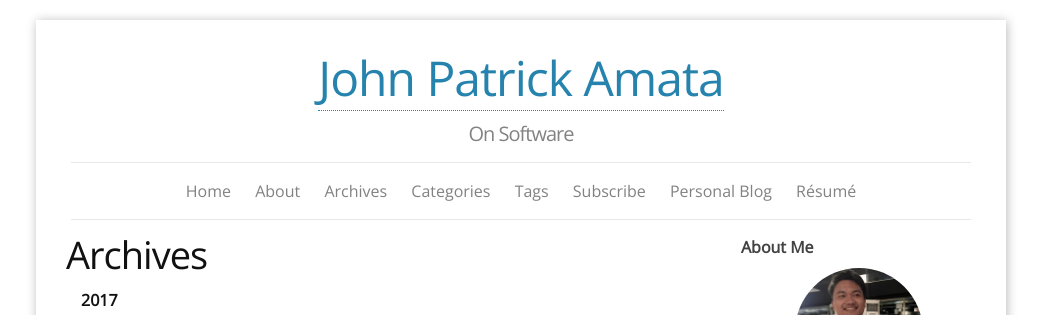
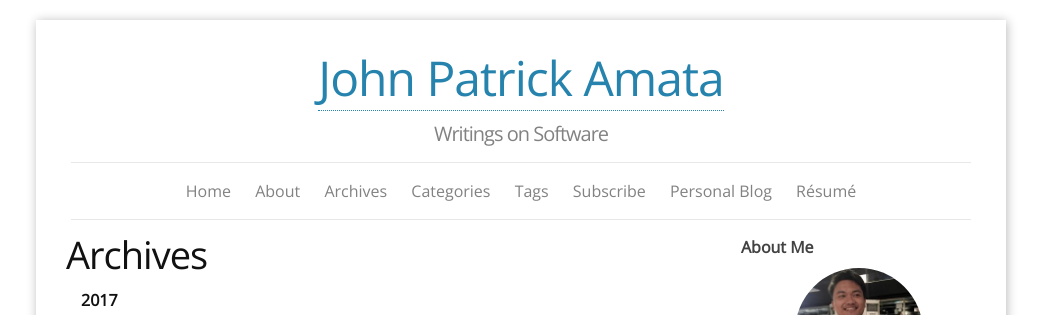
Before and after one commit to jpamata/jpamata.github.io, a Jekyll site: the page built from c_archives.md, in a window 1280 px wide. Shown: the top 315 px of the page, without its empty margins (119-1162 px from the left). Built offline with Jekyll 4.4.1, drawn with Linux system fonts in a browser that asks for light colours; nearby versions of some CDN libraries.

Commit message:
Update _config.yml

```diff
--- a/_config.yml
+++ b/_config.yml
@@ -1,6 +1,6 @@
 ### Site info:
 title: John Patrick Amata
-tagline: On Software
+tagline: Writings on Software
 author: John Amata
 email: hello@johnamata.com
 description: "Tech and a little bit of everything." # You can edit this line in _config.yml. It will appear in your document head meta and in your feed.xml site description
```
